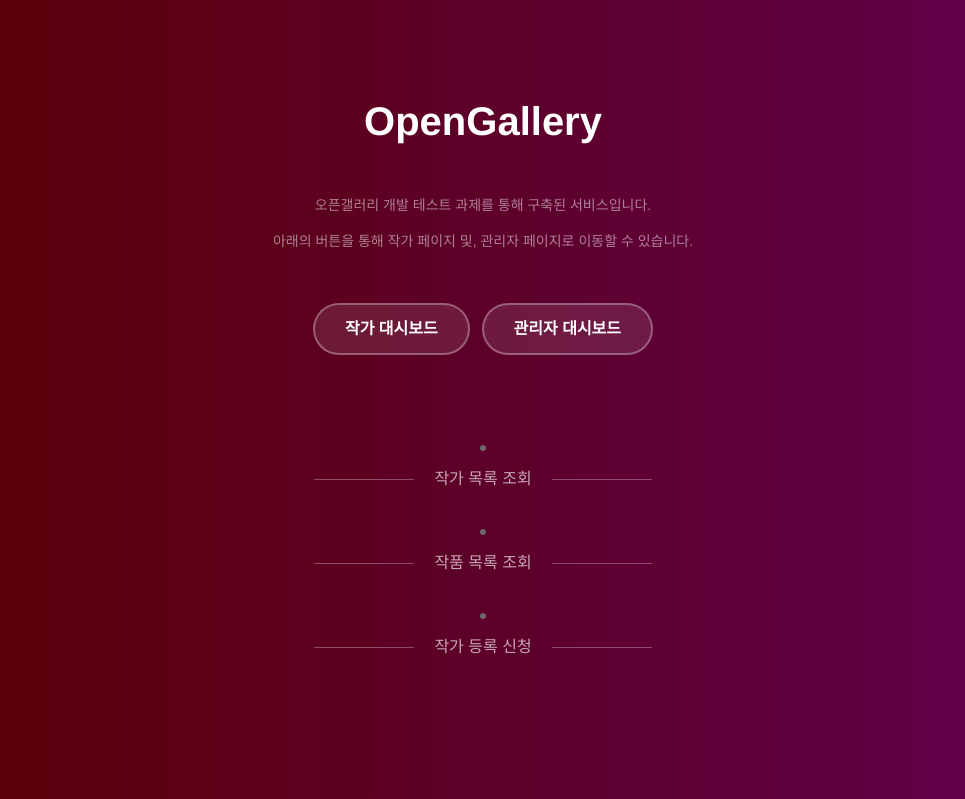
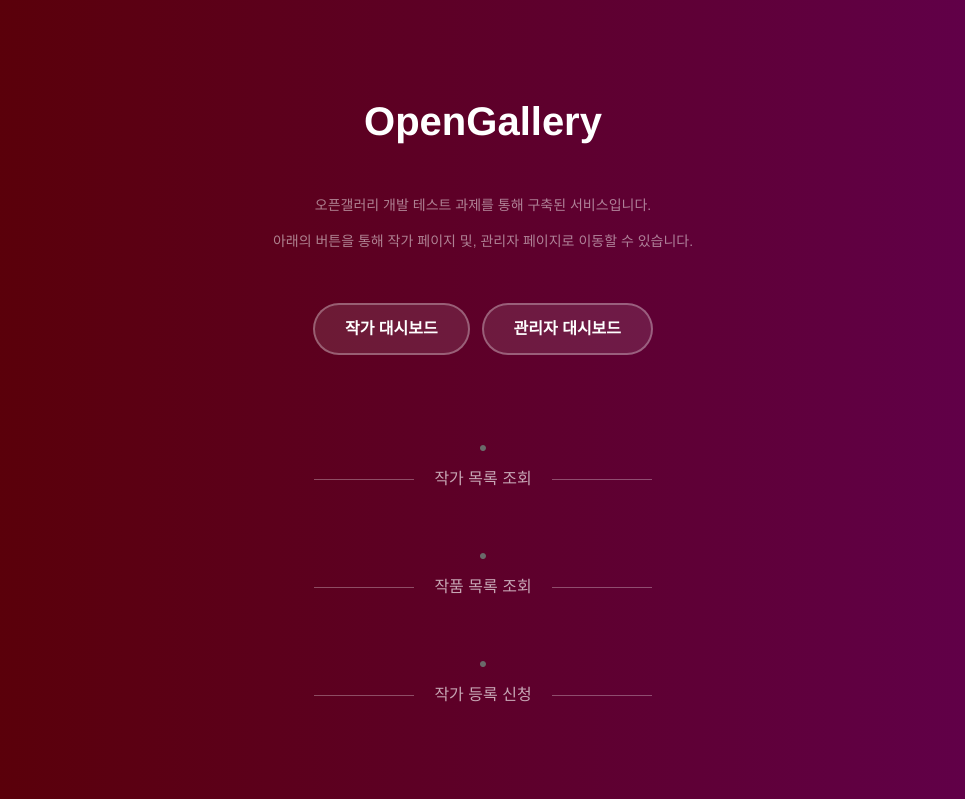
Before and after one commit to chanwoo7/og_assignment, a Django app: page / in a window 1280 px wide. Shown: the part 85-884 px from the top of the page, without its empty margins (157-1122 px from the left). Run offline with Django 5.2, Linux system fonts and the light colour scheme.

Commit message:
[chore] #24 개체간 간격 통일화

```diff
--- a/templates/artist/dashboard.html
+++ b/templates/artist/dashboard.html
@@ -62,7 +62,7 @@
             <div class="d-flex justify-content-center dashboard-title mb-4">
                 <a>{{ artist.name }}님의 작품 목록</a>
             </div>
-            <div class="dashboard-container mb-4">
+            <div class="dashboard-container mb-5">
                 <div class="d-flex justify-content-center">
                     <table class="table">
                         <thead>
@@ -92,7 +92,7 @@
             <div class="d-flex justify-content-center dashboard-title mb-4">
                 <a>{{ artist.name }}님의 전시 목록</a>
             </div>
-            <div class="dashboard-container mb-4">
+            <div class="dashboard-container mb-5">
                 <div class="d-flex justify-content-center">
                     <table class="table">
                         <thead>
--- a/templates/index.html
+++ b/templates/index.html
@@ -31,21 +31,21 @@
             <div class="d-flex justify-content-center mb-1">
                 ●
             </div>
-            <div class="d-flex justify-content-center index-link mb-4">
+            <div class="d-flex justify-content-center index-link mb-5">
                 <a href="{% url 'artist_list' %}">작가 목록 조회</a>
             </div>
 
             <div class="d-flex justify-content-center mb-1">
                 ●
             </div>
-            <div class="d-flex justify-content-center index-link mb-4">
+            <div class="d-flex justify-content-center index-link mb-5">
                 <a href="{% url 'artwork_list' %}">작품 목록 조회</a>
             </div>
 
             <div class="d-flex justify-content-center mb-1">
                 ●
             </div>
-            <div class="d-flex justify-content-center index-link mb-4">
+            <div class="d-flex justify-content-center index-link mb-5">
                 <a href="{% url 'artist_apply' %}">작가 등록 신청</a>
             </div>
 
```
